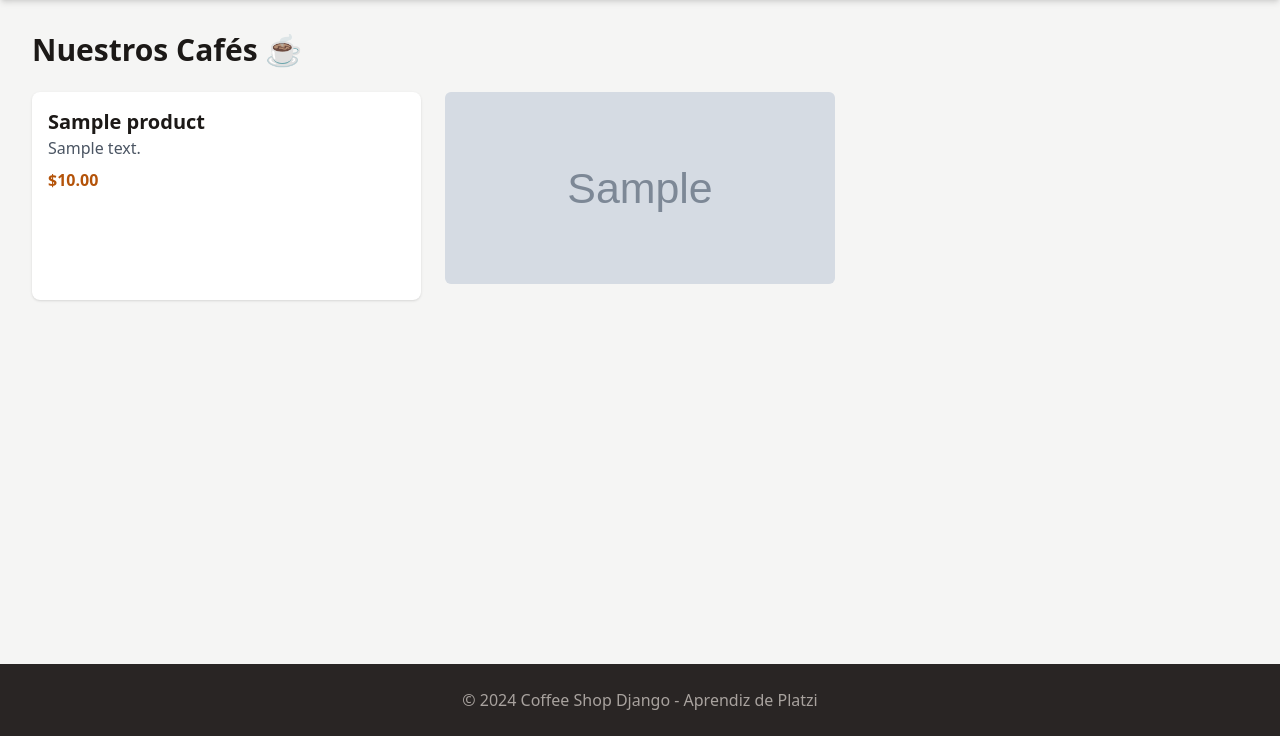
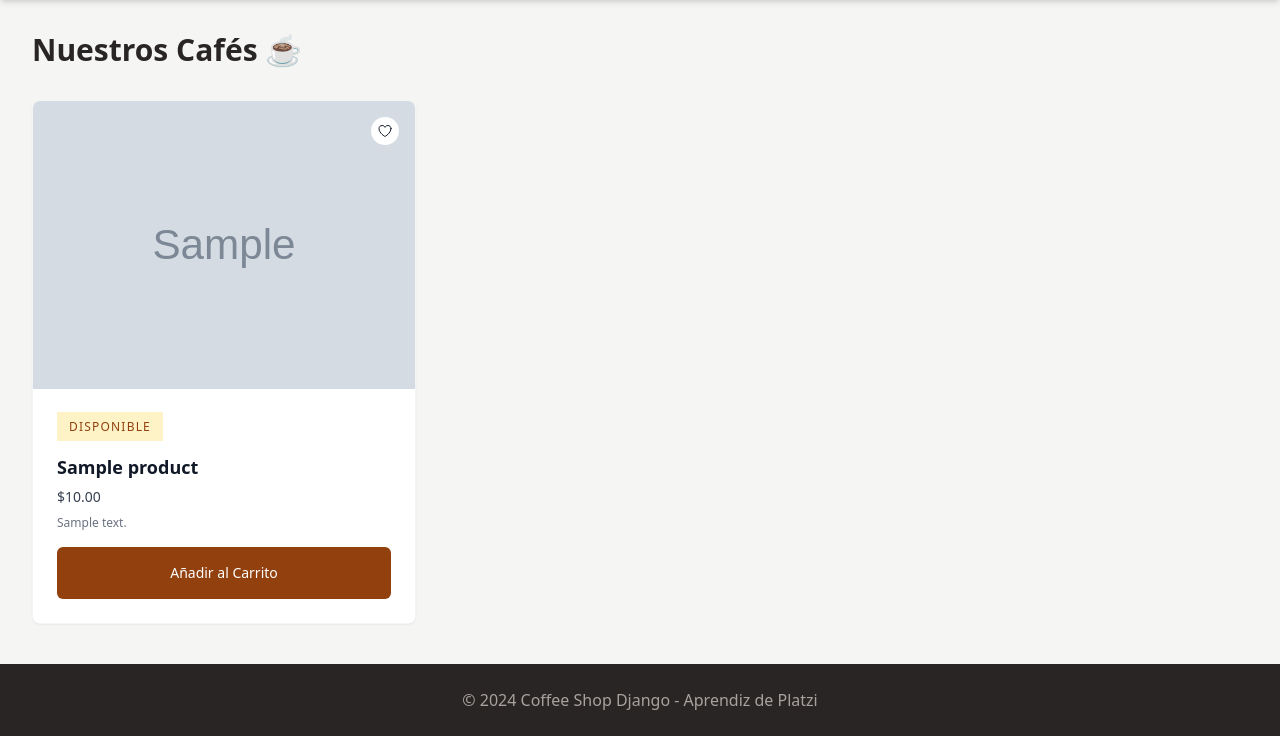
Before and after one commit to danderi/django-coffee-shop, a Django app: page /products/list/ in a window 1280 px wide. Shown: the part 64-800 px from the top of the page. Run offline with Django 5.2, Linux system fonts and the light colour scheme; tables that the repository leaves empty hold one stand-in row (values such as "Sample post"); grey boxes marked "Sample" are stand-in pictures; some libraries are stand-ins or nearby versions.

Commit message:
Added new pictures to the project

```diff
--- a/products/templates/products/list_product.html
+++ b/products/templates/products/list_product.html
@@ -1,24 +1,52 @@
 {% extends 'base.html' %}
 
 {% block content %}
-<h1 class="text-3xl font-bold mb-6">Nuestros Cafés ☕</h1>
-<div class="grid grid-cols-1 md:grid-cols-3 gap-6">
+<h1 class="text-3xl font-bold mb-8 text-stone-800">Nuestros Cafés ☕</h1>
+
+<div class="grid grid-cols-1 gap-8 md:grid-cols-2 lg:grid-cols-3">
     {% for product in products %}
-    <div class="bg-white p-4 shadow rounded-lg">
-        <h2 class="text-xl font-semibold">{{ product.name }}</h2>
-        <p class="text-gray-600">{{ product.description }}</p>
-        <p class="text-amber-700 font-bold mt-2">${{ product.price }}</p>
+    <div class="group relative block overflow-hidden border border-gray-100 bg-white shadow-sm rounded-lg">
+        <!-- Botón de Favorito (Estético) -->
+        <button class="absolute end-4 top-4 z-10 rounded-full bg-white p-1.5 text-gray-900 transition hover:text-gray-900/75">
+            <span class="sr-only">Wishlist</span>
+            <svg xmlns="http://www.w3.org/2000/svg" fill="none" viewBox="0 0 24 24" stroke-width="1.5" stroke="currentColor" class="size-4">
+                <path stroke-linecap="round" stroke-linejoin="round" d="M21 8.25c0-2.485-2.099-4.5-4.688-4.5-1.935 0-3.597 1.126-4.312 2.733-.715-1.607-2.377-2.733-4.313-2.733C5.1 3.75 3 5.765 3 8.25c0 7.22 9 12 9 12s9-4.78 9-12z" />
+            </svg>
+        </button>
+
+        <!-- Imagen del Producto con validación -->
+        {% if product.photo %}
+        <img src="{{ product.photo.url }}" alt="{{ product.name }}" class="h-64 w-full object-cover transition duration-500 group-hover:scale-105 sm:h-72">
+        {% else %}
+        <div class="h-64 w-full bg-stone-200 flex items-center justify-center sm:h-72">
+            <span class="text-stone-500 italic">No image</span>
+        </div>
+        {% endif %}
+
+        <div class="relative bg-white p-6">
+            <!-- Etiqueta de disponibilidad -->
+            {% if product.available %}
+            <span class="bg-amber-100 text-amber-800 px-3 py-1.5 text-xs font-medium uppercase tracking-widest"> Disponible </span>
+            {% else %}
+            <span class="bg-red-100 text-red-800 px-3 py-1.5 text-xs font-medium uppercase tracking-widest"> Agotado </span>
+            {% endif %}
+
+            <h3 class="mt-4 text-lg font-bold text-gray-900">{{ product.name }}</h3>
+
+            <p class="mt-1.5 text-sm text-gray-700">${{ product.price }}</p>
+            <p class="mt-2 text-xs text-gray-500 line-clamp-2">{{ product.description }}</p>
+
+            <form class="mt-4">
+                <button class="block w-full rounded-md bg-amber-800 p-4 text-sm font-medium text-white transition hover:scale-105 hover:bg-amber-900">
+                    Añadir al Carrito
+                </button>
+            </form>
+        </div>
     </div>
-    {% if product.photo %}
-    <img src="{{ product.photo.url }}" alt="{{ product.name }}" class="w-full h-48 object-cover rounded-md mb-4">
-    {% else %}
-    <div class="w-full h-48 bg-gray-200 flex items-center justify-center">
-        <span>Sin foto</span>
+    {% empty %}
+    <div class="col-span-full text-center py-12">
+        <p class="text-xl text-stone-500">Aún no hay cafés cargados en nuestra barra. ☕</p>
     </div>
-    {% endif %}
-
-    {% empty %}
-    <p>Aún no hay cafés cargados.</p>
     {% endfor %}
 </div>
 {% endblock %}
```
Also changed, not shown: espresso.jpg (added), latte.jpeg (added).
